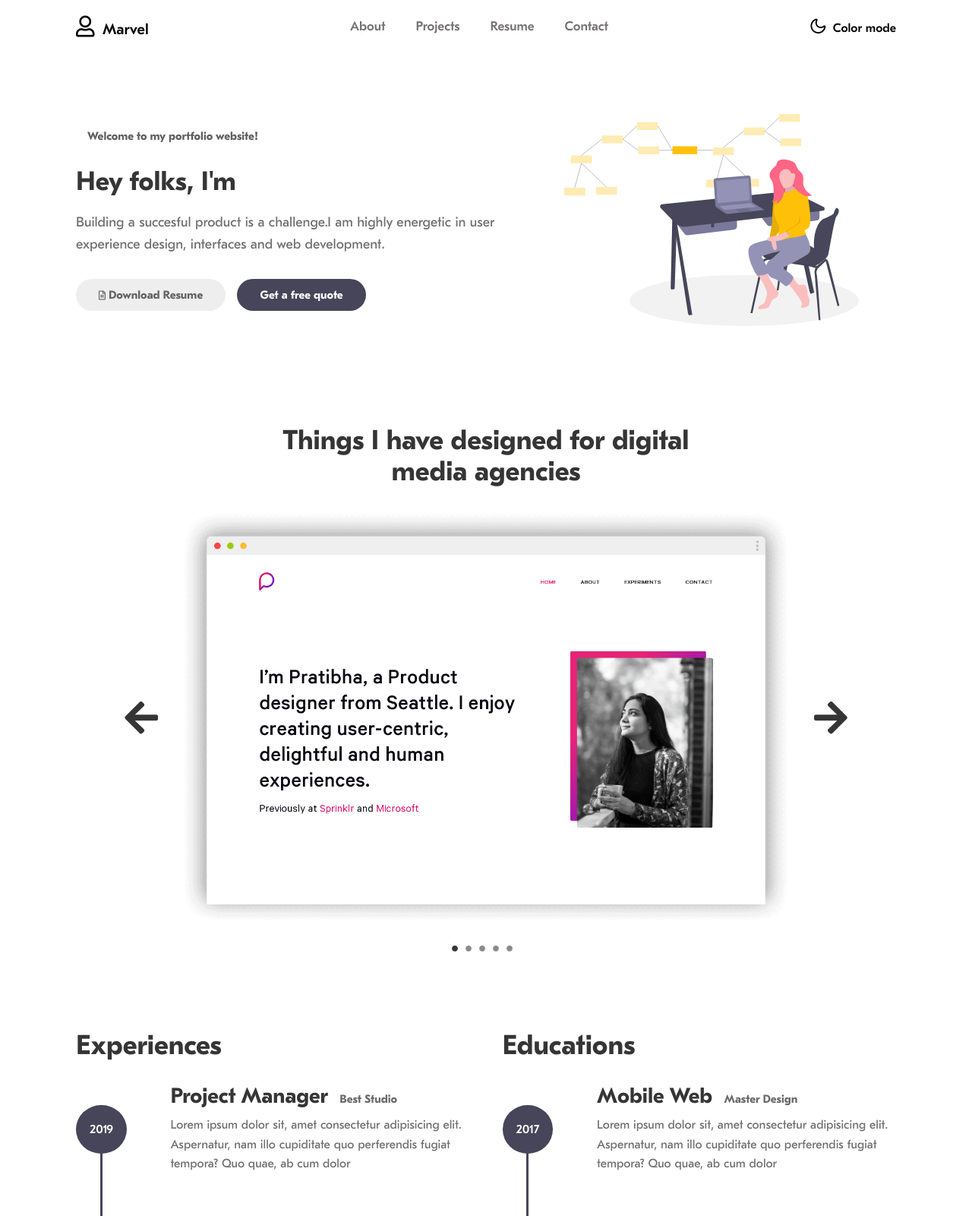
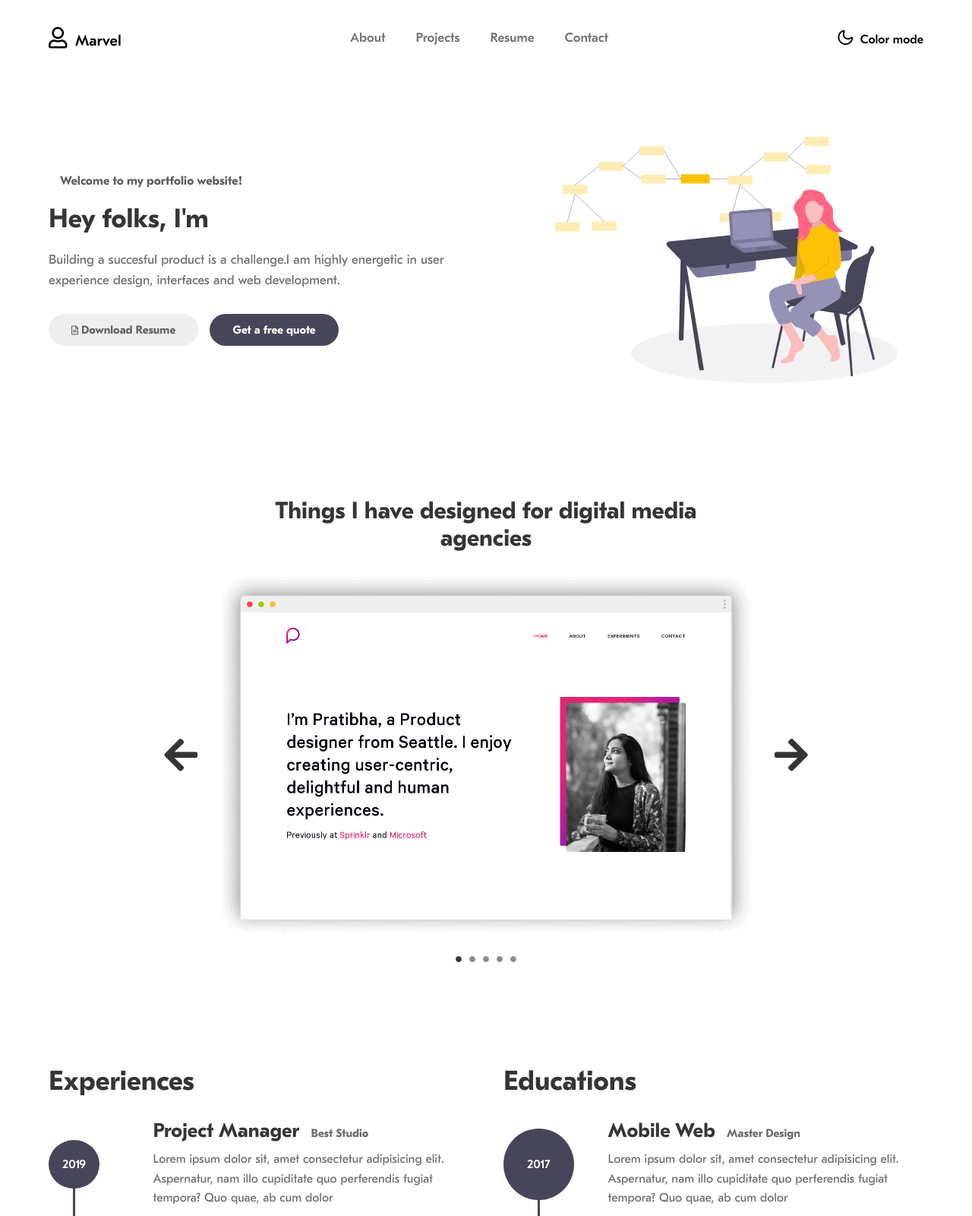
Before and after one commit to Shaheem-hussain/marvel, a plain HTML site: page index.html in a window 1280 px wide. Shown: the top 1600 px of the page at 76% size. Drawn offline with Linux system fonts and the light colour scheme; files whose address does not match are found by name.

Commit message:
second-commit

```diff
--- a/css/style.css
+++ b/css/style.css
@@ -58,7 +58,7 @@ br.clear {
 .wrapper {
 	width: 90%;
 	margin: 0 auto;
-	max-width:1080px;
+	max-width:1400px;
 }
 h3 {
     color: var(--main-color--);
@@ -119,6 +119,42 @@ h3 {
 
 ::-ms-input-placeholder {
   color: #C0CCDA;
+}
+@keyframes change-text {
+    0% {
+        content: "";
+        opacity: 0;
+        transition: 4s;
+    }
+    25%{
+        content: "Marvel Sann";
+        opacity: 1;
+        transition: 3s;
+    }
+    45%{
+        content: "";
+        opacity: 0;
+    }
+    65%{
+        content:"Web Designer";
+        opacity: 1;
+        transition: 2s;
+    }
+    75%{
+        content:"";
+        opacity: 0;
+        transition: 3s;
+    }
+    95%{
+        content:"UI Specialist";
+        opacity: 1;
+        transition: 3s;
+    }
+    100%{
+        content:"";
+        opacity: 0;
+        transition: 5s;
+    }
 }
 
 header {
@@ -349,7 +385,7 @@ header div.right nav#mobile-menu ul li a div.clr-mode span {
     font-size: 15px;
     font-weight: 700;
     color: #5f5e5e;
-    margin-left: 15px;
+    padding-left: 15px;
     margin-bottom: 30px;
 }
 #spotlight div.left h1 {
@@ -367,48 +403,11 @@ header div.right nav#mobile-menu ul li a div.clr-mode span {
 }
 #spotlight div.left div span::before {
     content: "";
-    animation: change-text infinite 3s;
+    animation: change-text infinite 5s;
     color: #f8c246;
     font-size: 42px;
     font-weight: 700;
     margin-left: 10px;
-}
-@keyframes change-text {
-    0% {
-        content: "";
-        transition: 5s ease-in-out;
-        opacity: 0;
-    }
-    25%{
-        content: "Marvel Sann";
-        opacity: 1;
-        transition: 5s ease;
-    }
-    45%{
-        content: "";
-        transition: .3s;
-        opacity: 0;
-    }
-    55%{
-        content:"Web Designer";
-        transition: 5s ease-in-out;
-        opacity: 1;
-    }
-    75%{
-        content:"";
-        transition: 5s ease-in-out;
-        opacity: 0;
-    }
-    85%{
-        content:"UI Specialist";
-        transition: 4s ease-in-out;
-        opacity: 1;
-    }
-    100%{
-        content:"";
-        transition: 4s ease-in-out;
-        opacity: 0;
-    }
 }
 #spotlight div.left p {
     font-size: 18px;
@@ -497,6 +496,9 @@ header div.right nav#mobile-menu ul li a div.clr-mode span {
     margin-right: 10px;
     cursor: pointer;
 }
+#projects div.bottom ul li:last-child {
+    margin-right: 0;
+}
 #projects div.bottom ul li i.fas.fa-circle {
     font-size: 8px;
     color: #8d8a8a;
@@ -524,6 +526,9 @@ header div.right nav#mobile-menu ul li a div.clr-mode span {
     margin-bottom: 60px;
     display: flex;
     align-items: center;
+}
+#resume div.left div.item:last-child {
+    margin-bottom: 0;
 }
 #resume div.left div.item div.left-content {
 
@@ -582,6 +587,9 @@ header div.right nav#mobile-menu ul li a div.clr-mode span {
     margin-bottom: 60px;
     display: flex;
     align-items: center;
+}
+#resume div.right div.item:last-child {
+    margin-bottom: 0;
 }
 #resume div.right div.item div.left-content {
 
@@ -843,6 +851,128 @@ footer span a:hover {
 
 /* responsive design */
 
+@media all and (max-width:1970px){
+    header {
+        height: 100px;
+    }
+    #spotlight {
+        padding: 152px 0px 257px;
+    }
+    #spotlight div.left h6 {
+        font-size: 21px;
+        margin-bottom: 37px;
+    }
+    #spotlight div.left h1 {
+        font-size: 50px;
+        margin-bottom: 40px;
+    }
+    #spotlight div.left div span::before {
+        font-size: 48px;
+    }
+    #spotlight div.right div.image-container {
+        width: 98%;
+    }
+    #spotlight div.left p {
+        font-size: 20px;
+        margin-bottom: 40px;
+    }
+    #spotlight div.left a.button {
+        padding: 24px 58px;
+    }
+    #projects div.top h3 {
+        font-size: 44px;
+        max-width: 673px;
+    }
+    #projects {
+        padding: 0 10px 133px;
+    }
+    #resume {
+        padding-bottom: 200px;
+    }
+    #resume div.left h3 {
+        font-size: 45px;
+    }
+    #resume div.right h3 {
+        font-size: 45px;
+    }
+    #resume div.left div.item div.right-content h4 {
+        font-size: 32px;
+    }
+    #resume div.left div.item div.right-content p {
+        font-size: 18px;
+    }
+    #resume div.left div.item div.left-content span {
+        padding: 38px 31px;
+    }
+    #resume div.right div.item div.left-content span {
+        padding: 38px 31px;
+    }
+    #contact {
+        padding-bottom: 180px;
+    }
+}
+@media all and (max-width:1400px){
+    #spotlight {
+        padding: 80px 0px 150px;
+    }
+    #spotlight div.right div.image-container {
+        width: 87%;
+    }
+    #spotlight div.left h1 {
+        font-size: 43px;
+        margin-bottom: 20px;
+    }
+    #spotlight div.left h6 {
+        font-size: 16px;
+        margin-bottom: 20px;
+    }
+    #spotlight div.left p {
+        font-size: 17px;
+        margin-bottom: 30px
+    }
+    #spotlight div.left a.button {
+        padding: 12px 30px;
+    }
+    #projects div.top h3 {
+        font-size: 31px;
+    }
+    #projects div.middle div.image-container {
+        width: 67%;
+    }
+    #resume div.left h3 {
+        font-size: 36px;
+    }
+    #resume div.right h3 {
+        font-size: 36px;
+    }
+    #resume div.left div.item div.right-content h4 {
+        font-size: 26px;
+    }
+    #resume div.right div.item div.right-content h4 {
+        font-size: 26px;
+    }
+    #resume div.left div.item div.right-content p {
+        font-size: 16px;
+    }
+    #resume div.right div.item div.right-content p {
+        font-size: 16px;
+    }
+    #resume div.left div.item div.left-content span {
+        padding: 23px 18px;
+    }
+    #resume div.left div.item {
+        margin-bottom: 30px;
+    }
+    #resume div.right div.item {
+        margin-bottom: 30px;
+    }
+    #resume {
+        padding-bottom: 100px;
+    }
+    #contact {
+        padding-bottom: 140px;
+    }
+}
 @media all and (max-width:1280px){
     #spotlight div.left h1 {
         font-size: 35px;
```
Also changed, not shown: js/script.js (+7 -0 lines).
